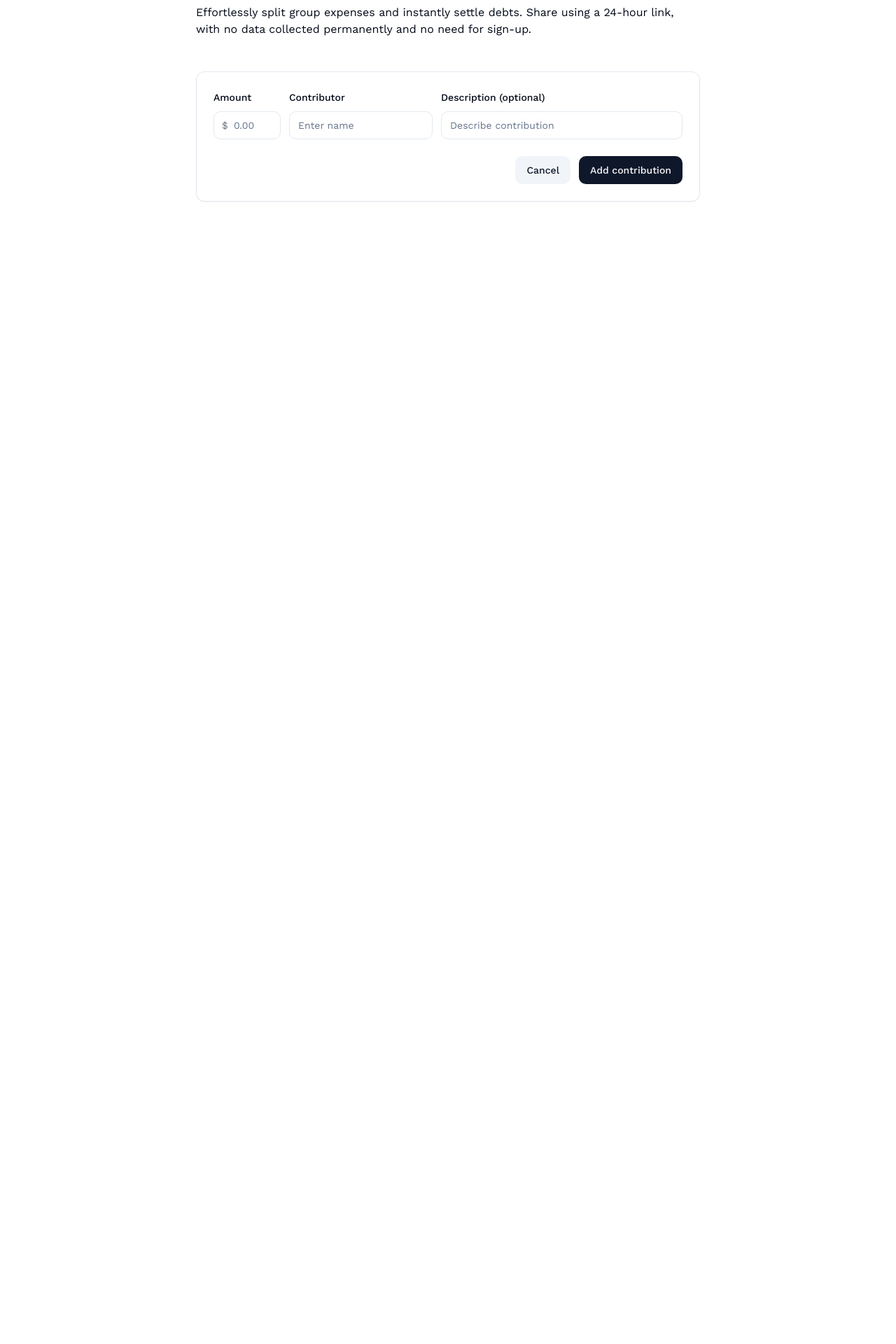
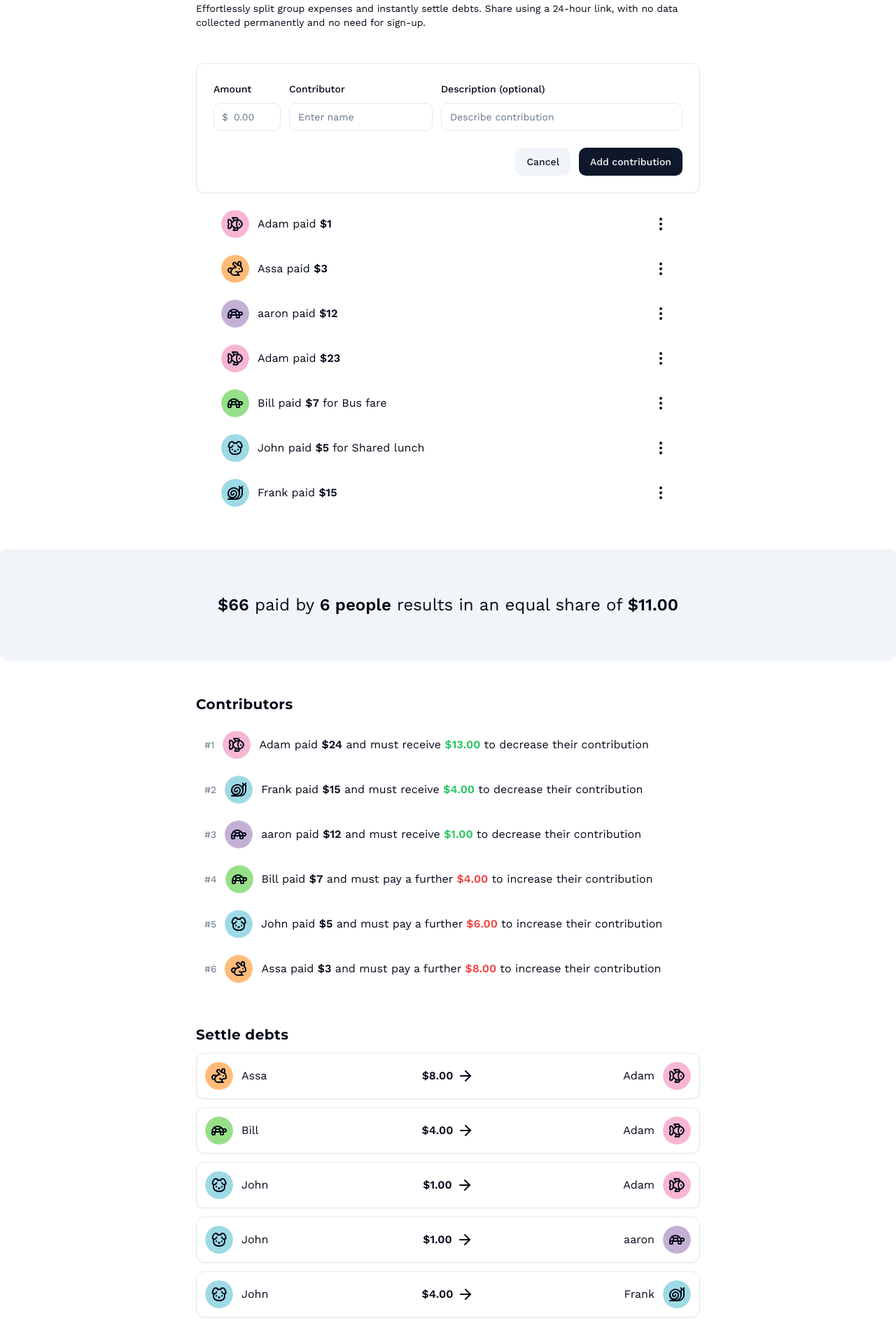
Before and after one commit to adamzuch/equal-share-app, a React (Vite) app: page / in a window 1280 px wide. Shown: the part 84-2004 px from the top of the page at 70% size. Before the commit the page ends 800 px from the top, so only its background shows below. Built offline with nearby package versions, Linux system fonts and the light colour scheme.

Commit message:
layout changes

```diff
--- a/src/App.tsx
+++ b/src/App.tsx
@@ -18,46 +18,47 @@ import { Header } from '@/components/Header'
 //   { amount: 15, contributor: 'Frank', description: '' },
 // ]
 
-// const TEST_CONTRIBUTIONS: ContributionType[] = [
-//   {
-//     amount: 1,
-//     contributor: 'Adam',
-//     description: '',
-//   },
-//   {
-//     amount: 3,
-//     contributor: 'Assa',
-//     description: '',
-//   },
-//   {
-//     amount: 12,
-//     contributor: 'aaron',
-//     description: '',
-//   },
-//   {
-//     amount: 23,
-//     contributor: 'Adam',
-//     description: '',
-//   },
-//   {
-//     amount: 7,
-//     contributor: 'Bill',
-//     description: 'Bus fare',
-//   },
-//   {
-//     amount: 5,
-//     contributor: 'John',
-//     description: 'Shared lunch',
-//   },
-//   {
-//     amount: 15,
-//     contributor: 'Frank',
-//     description: '',
-//   },
-// ]
+const TEST_CONTRIBUTIONS: ContributionType[] = [
+  {
+    amount: 1,
+    contributor: 'Adam',
+    description: '',
+  },
+  {
+    amount: 3,
+    contributor: 'Assa',
+    description: '',
+  },
+  {
+    amount: 12,
+    contributor: 'aaron',
+    description: '',
+  },
+  {
+    amount: 23,
+    contributor: 'Adam',
+    description: '',
+  },
+  {
+    amount: 7,
+    contributor: 'Bill',
+    description: 'Bus fare',
+  },
+  {
+    amount: 5,
+    contributor: 'John',
+    description: 'Shared lunch',
+  },
+  {
+    amount: 15,
+    contributor: 'Frank',
+    description: '',
+  },
+]
 
 function App() {
-  const [contributions, setContributions] = useState<ContributionType[]>([])
+  const [contributions, setContributions] =
+    useState<ContributionType[]>(TEST_CONTRIBUTIONS)
   const contributors = [
     ...new Set(contributions.map((c) => c.contributor).filter((c) => c !== '')),
   ]
@@ -80,9 +81,8 @@ function App() {
   }
 
   return (
-    <div className="flex flex-col items-center font-work-sans">
-      <div className="w-full md:w-[768px] px-6 py-12 space-y-24">
-        <div className="space-y-12">
+    <div className="font-work-sans flex flex-col items-center py-12 space-y-12 overflow-x-hidden">
+      <div className="space-y-12 px-6 w-full md:w-[768px]">
         <Header />
 
         <div className="flex flex-col gap-3">
@@ -108,7 +108,6 @@ function App() {
         <Summary contributors={contributors} {...summary} />
       ) : null}
     </div>
-    </div>
   )
 }
 
--- a/src/components/Header.tsx
+++ b/src/components/Header.tsx
@@ -1,10 +1,10 @@
 export function Header() {
   return (
     <div className="space-y-1.5">
-      <h1 className="text-3xl font-bold font-montserrat tracking-wide">
+      <h1 className="text-2xl font-bold font-montserrat tracking-wide">
         equal share
       </h1>
-      <p className="text-base">
+      <p className="text-sm">
         Effortlessly split group expenses and instantly settle debts. Share
         using a 24-hour link, with no data collected permanently and no need for
         sign-up.
--- a/src/components/Summary.tsx
+++ b/src/components/Summary.tsx
@@ -28,26 +28,26 @@ export function Summary({
     })))
 
   return (
-    <div className="space-y-24">
-      <h2 className="text-2xl text-center">
+    <div className="flex flex-col items-center space-y-12">
+      <div className="w-screen text-2xl text-center p-6 py-16 bg-slate-100  rounded-md">
         <span className="font-semibold">${total}</span> paid by{' '}
         <span className="font-semibold">{contributors.length} people</span>{' '}
         results in an equal share of{' '}
         <span className="font-semibold">${target.toFixed(2)}</span>
-      </h2>
+      </div>
 
-      <div className="space-y-3">
+      <div className="px-6 w-full md:w-[768px] space-y-3">
         <h2 className="text-xl font-bold font-montserrat tracking-wide">
           Contributors
         </h2>
-        <div className="grid grid-cols-1 auto-rows-[1fr] gap-3">
+        <div className="grid grid-cols-1 auto-rows-[1fr]">
           {rankedAccounts.map((account) => (
             <Account key={account.contributor} {...account} />
           ))}
         </div>
       </div>
 
-      <div className="space-y-3">
+      <div className="px-6 w-full md:w-[768px] space-y-3">
         <h2 className="text-xl font-bold font-montserrat tracking-wide">
           Settle debts
         </h2>
```
Lines whose indentation alone changed are shown as unchanged.
